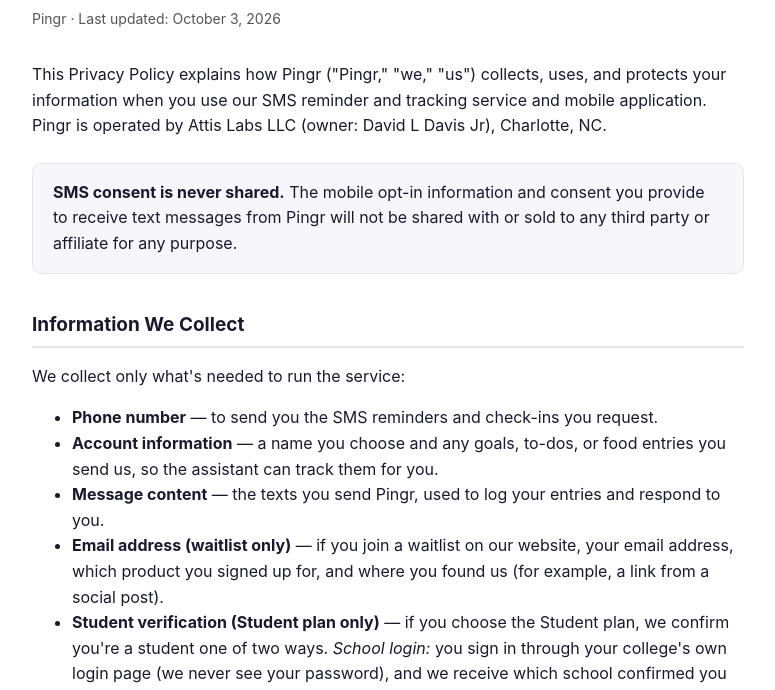
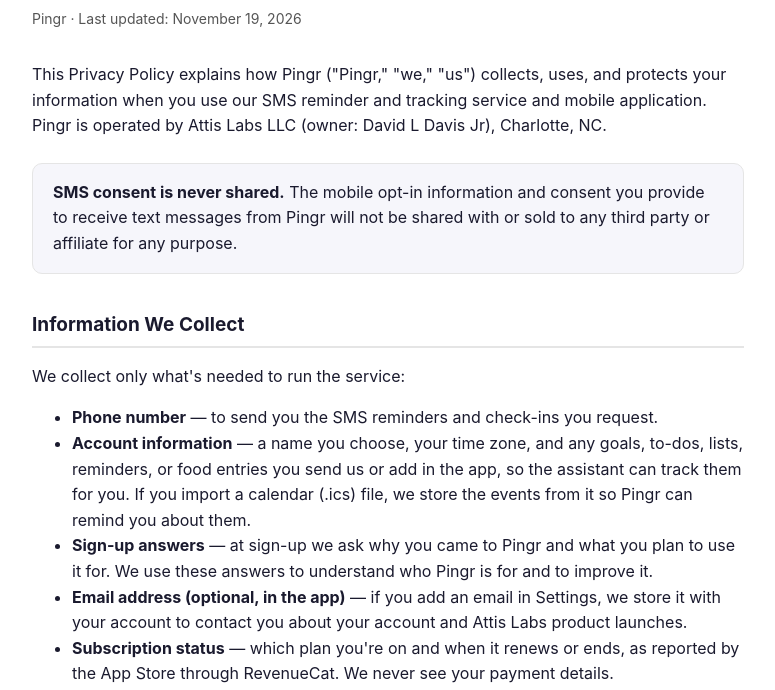
Before and after one commit to Deeads/Pingr, a plain HTML site: page privacy.html in a window 1280 px wide. Shown: the part 100-790 px from the top of the page, without its empty margins (252-1027 px from the left). Drawn offline with Linux system fonts and the light colour scheme.

Commit message:
Privacy/Terms: full data list, remove Student plan, monthly billing

```diff
--- a/privacy.html
+++ b/privacy.html
@@ -20,7 +20,7 @@
 </head>
 <body>
   <h1>Privacy Policy</h1>
-  <div class="updated">Pingr &middot; Last updated: October 3, 2026</div>
+  <div class="updated">Pingr &middot; Last updated: November 19, 2026</div>
 
   <p>This Privacy Policy explains how Pingr ("Pingr," "we," "us") collects, uses, and protects
   your information when you use our SMS reminder and tracking service and mobile application.
@@ -36,21 +36,21 @@
   <p>We collect only what's needed to run the service:</p>
   <ul>
     <li><strong>Phone number</strong> — to send you the SMS reminders and check-ins you request.</li>
-    <li><strong>Account information</strong> — a name you choose and any goals, to-dos, or food
-      entries you send us, so the assistant can track them for you.</li>
+    <li><strong>Account information</strong> — a name you choose, your time zone, and any goals,
+      to-dos, lists, reminders, or food entries you send us or add in the app, so the assistant can
+      track them for you. If you import a calendar (.ics) file, we store the events from it so Pingr
+      can remind you about them.</li>
+    <li><strong>Sign-up answers</strong> — at sign-up we ask why you came to Pingr and what you plan
+      to use it for. We use these answers to understand who Pingr is for and to improve it.</li>
+    <li><strong>Email address (optional, in the app)</strong> — if you add an email in Settings, we
+      store it with your account to contact you about your account and Attis Labs product launches.</li>
+    <li><strong>Subscription status</strong> — which plan you're on and when it renews or ends, as
+      reported by the App Store through RevenueCat. We never see your payment details.</li>
     <li><strong>Message content</strong> — the texts you send Pingr, used to log your entries and
       respond to you.</li>
-    <li><strong>Email address (waitlist only)</strong> — if you join a waitlist on our website, your
+    <li><strong>Email address (website waitlist)</strong> — if you join a waitlist on our website, your
       email address, which product you signed up for, and where you found us (for example, a link
       from a social post).</li>
-    <li><strong>Student verification (Student plan only)</strong> &mdash; if you choose the Student
-      plan, we confirm you're a student one of two ways. <em>School login:</em> you sign in through
-      your college's own login page (we never see your password), and we receive which school
-      confirmed you and a pseudonymous identifier your school provides. <em>School email:</em> we
-      email a one-time code to your .edu address; we keep only a one-way scrambled (hashed) copy of
-      the address and its domain (for example, &ldquo;cpcc.edu&rdquo;), not the address itself. We use
-      this only to confirm eligibility and to stop one school account or email from verifying many
-      Pingr accounts.</li>
   </ul>
 
   <h2>How We Use Your Information</h2>
@@ -89,15 +89,13 @@
   <h2>Data Sharing</h2>
   <p>We do not sell your personal information. We share data only with service providers that help
   us operate — Twilio (SMS delivery), Fly.io (cloud hosting), Groq (AI language processing
-  that interprets your messages), RevenueCat (subscription management), Cloudflare (website hosting and waitlist storage), Studid (school-login verification for the Student plan), and Resend (sending Student plan verification codes to your school email) — and only as needed to provide the service. <strong>SMS opt-in consent is never shared with anyone.</strong></p>
+  that interprets your messages), RevenueCat (subscription management), and Cloudflare (website hosting and waitlist storage) — and only as needed to provide the service. <strong>SMS opt-in consent is never shared with anyone.</strong></p>
 
   <h2>Data Retention &amp; Security</h2>
   <p>We keep your information for as long as your account is active. You can delete your account
   at any time in the app under <strong>Settings &rarr; Delete account</strong>. Deleting your account
   permanently removes your profile, logs, to-dos, reminders, lists, and sessions from our systems.
-  You can also request deletion by emailing us. Student verification lasts one year, after which
-  we ask you to verify again; email verification codes expire after 10 minutes. Verification
-  records are deleted with your account. We use reasonable technical measures to protect
+  You can also request deletion by emailing us. We use reasonable technical measures to protect
   your data.</p>
 
   <h2>Your Choices</h2>
```
Also changed, not shown: terms.html (+2 -7 lines).
